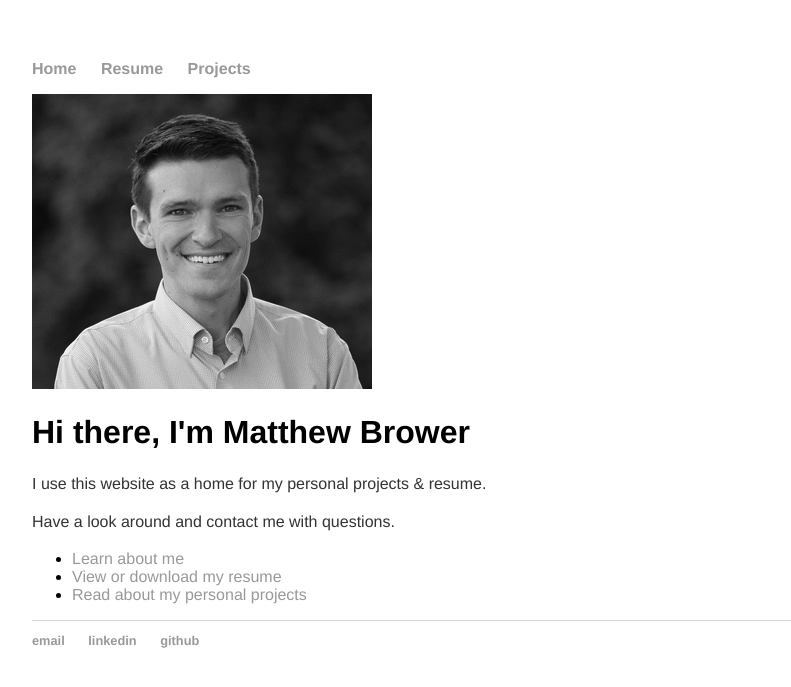
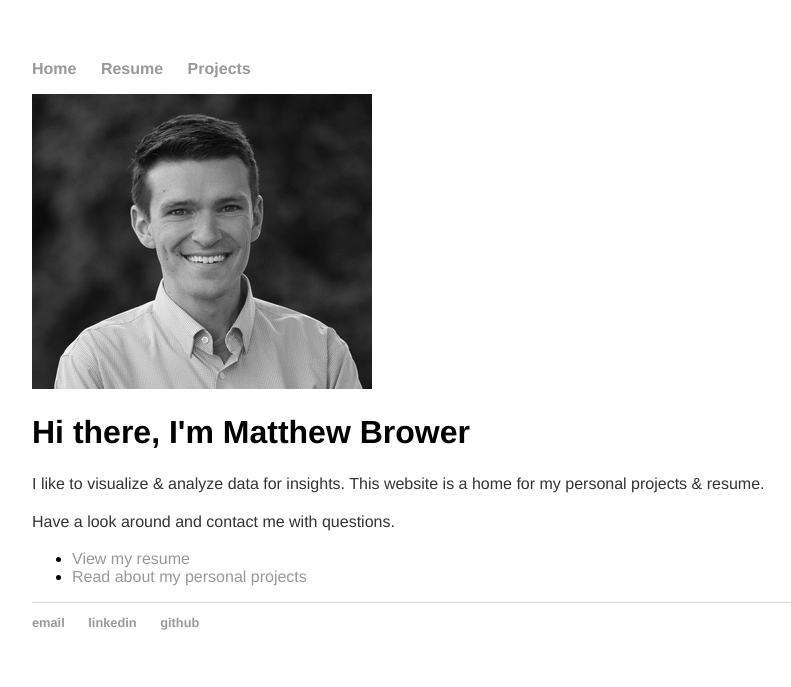
Before and after one commit to MatthewBrower/matthewbrower.github.io, a Jekyll site: the page built from index.html, in a window 1280 px wide. Shown: the top 687 px of the page, without its empty margins (160-951 px from the left). Built offline with Jekyll 4.4.1, drawn with Linux system fonts in a browser that asks for light colours.

Commit message:
Update index.html

```diff
--- a/index.html
+++ b/index.html
@@ -6,13 +6,14 @@ title: Matthew Brower
 <div class="blurb">
 <img src="/img/portrait.png">
 	<h1>Hi there, I'm Matthew Brower</h1>
-	<p>I use this website as a home for my personal projects &amp; resume.</p>
+
+	<p>I like to visualize &amp; analyze data for insights.  This website is a home for my personal projects &amp; resume.</p>
 
 	<p>Have a look around and contact me with questions. </p>
 <!--<h3> -->
 		<ul>
-			<li><a href="/about">Learn about me</a></li>
-			<li><a href="/resume">View or download my resume</a></li>
+			<!--<li><a href="/about">Learn about me</a></li>-->
+			<li><a href="/resume">View my resume</a></li>
 			<li><a href="/blog">Read about my personal projects</a></li>
 		</ul>
 <!--	</h3> -->
```
